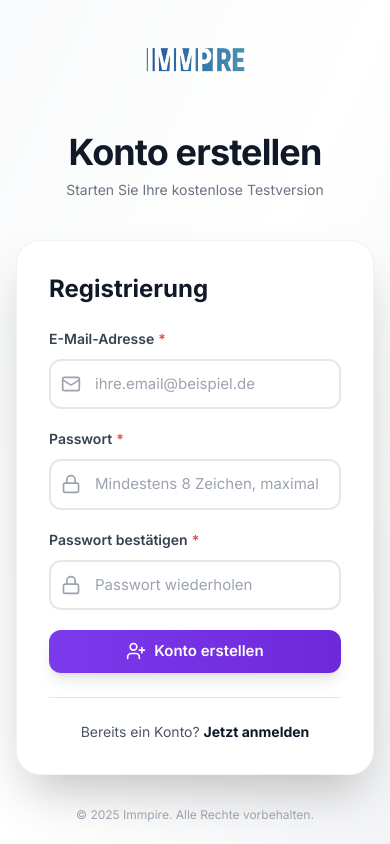
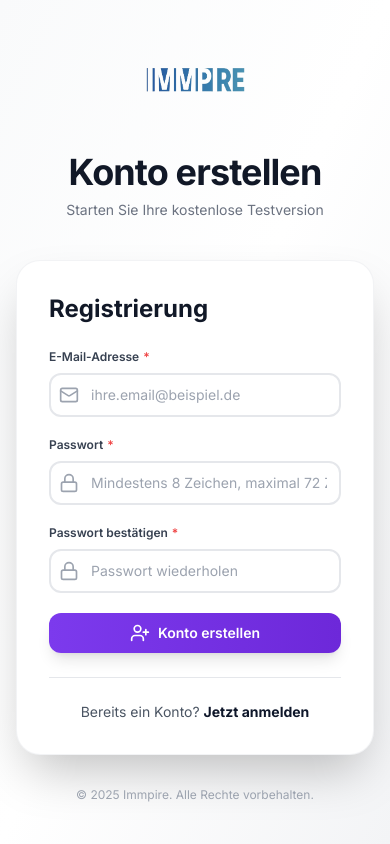
Before and after one commit to E-AKG/frontend-2, a React app: page /register in a window 390 px wide. Built offline with nearby package versions, Linux system fonts and the light colour scheme; no server answers; the HTML template or start-up script is replaced by a standard one.

Commit message:
Add files via upload

```diff
--- a/src/components/Button.jsx
+++ b/src/components/Button.jsx
@@ -9,7 +9,7 @@ export default function Button({
   icon,
   iconPosition = "left",
 }) {
-  const baseStyles = "font-semibold rounded-xl transition-all duration-200 focus:outline-none focus:ring-2 focus:ring-offset-2 disabled:opacity-50 disabled:cursor-not-allowed disabled:hover:transform-none inline-flex items-center justify-center gap-2";
+  const baseStyles = "font-semibold rounded-xl transition-all duration-200 focus:outline-none focus:ring-2 focus:ring-offset-2 disabled:opacity-50 disabled:cursor-not-allowed disabled:hover:transform-none inline-flex items-center justify-center gap-2 touch-manipulation active:scale-95";
 
   const variants = {
     primary: "bg-gradient-to-r from-primary-600 to-primary-700 text-white hover:from-primary-700 hover:to-primary-800 hover:shadow-glow-primary hover:-translate-y-0.5 active:translate-y-0 focus:ring-primary-500 shadow-lg",
@@ -22,9 +22,9 @@ export default function Button({
   };
 
   const sizes = {
-    sm: "px-4 py-2 text-sm",
-    md: "px-5 py-2.5 text-[15px]",
-    lg: "px-6 py-3 text-base",
+    sm: "px-3 sm:px-4 py-2 text-xs sm:text-sm min-h-[36px] sm:min-h-[40px]",
+    md: "px-4 sm:px-5 py-2.5 text-sm sm:text-[15px] min-h-[40px] sm:min-h-[44px]",
+    lg: "px-5 sm:px-6 py-3 text-base min-h-[44px] sm:min-h-[48px]",
   };
 
   const iconSize = {
--- a/src/components/Formularfeld.jsx
+++ b/src/components/Formularfeld.jsx
@@ -11,26 +11,26 @@ export default function Formularfeld({
   disabled = false,
   icon,
 }) {
-  const inputClasses = `w-full px-4 py-3 border-2 rounded-xl text-[15px] transition-all duration-200
+  const inputClasses = `w-full px-3 sm:px-4 py-2.5 sm:py-3 border-2 rounded-xl text-sm sm:text-[15px] transition-all duration-200 min-h-[44px] sm:min-h-[48px]
     ${error
       ? "border-red-300 bg-red-50 focus:border-red-500 focus:ring-red-200"
-      : "border-gray-200 bg-white focus:border-primary-500 focus:ring-primary-200 hover:border-gray-300"
+      : "border-gray-200 bg-white focus:border-primary-500 focus:ring-primary-200 active:border-gray-300"
     }
     ${disabled ? "bg-gray-50 text-gray-500 cursor-not-allowed border-gray-200" : "text-gray-900"}
-    ${icon ? "pl-11" : ""}
+    ${icon ? "pl-10 sm:pl-11" : ""}
     focus:outline-none focus:ring-2 focus:ring-offset-0 placeholder:text-gray-400`;
 
   return (
     <div className={`${className}`}>
       {label && (
-        <label className="block text-sm font-semibold text-gray-700 mb-2.5">
+        <label className="block text-xs sm:text-sm font-semibold text-gray-700 mb-2 sm:mb-2.5">
           {label}
           {required && <span className="text-red-500 ml-1">*</span>}
         </label>
       )}
       <div className="relative">
         {icon && (
-          <div className="absolute left-3 top-1/2 -translate-y-1/2 text-gray-400">
+          <div className="absolute left-2.5 sm:left-3 top-1/2 -translate-y-1/2 text-gray-400">
             {icon}
           </div>
         )}
@@ -59,8 +59,8 @@ export default function Formularfeld({
         )}
       </div>
       {error && (
-        <p className="mt-2 text-sm text-red-600 font-medium flex items-center gap-1.5">
-          <svg className="w-4 h-4" fill="none" stroke="currentColor" viewBox="0 0 24 24">
+        <p className="mt-1.5 sm:mt-2 text-xs sm:text-sm text-red-600 font-medium flex items-center gap-1.5">
+          <svg className="w-3.5 h-3.5 sm:w-4 sm:h-4 flex-shrink-0" fill="none" stroke="currentColor" viewBox="0 0 24 24">
             <path strokeLinecap="round" strokeLinejoin="round" strokeWidth={2} d="M12 8v4m0 4h.01M21 12a9 9 0 11-18 0 9 9 0 0118 0z" />
           </svg>
           {error}
```
